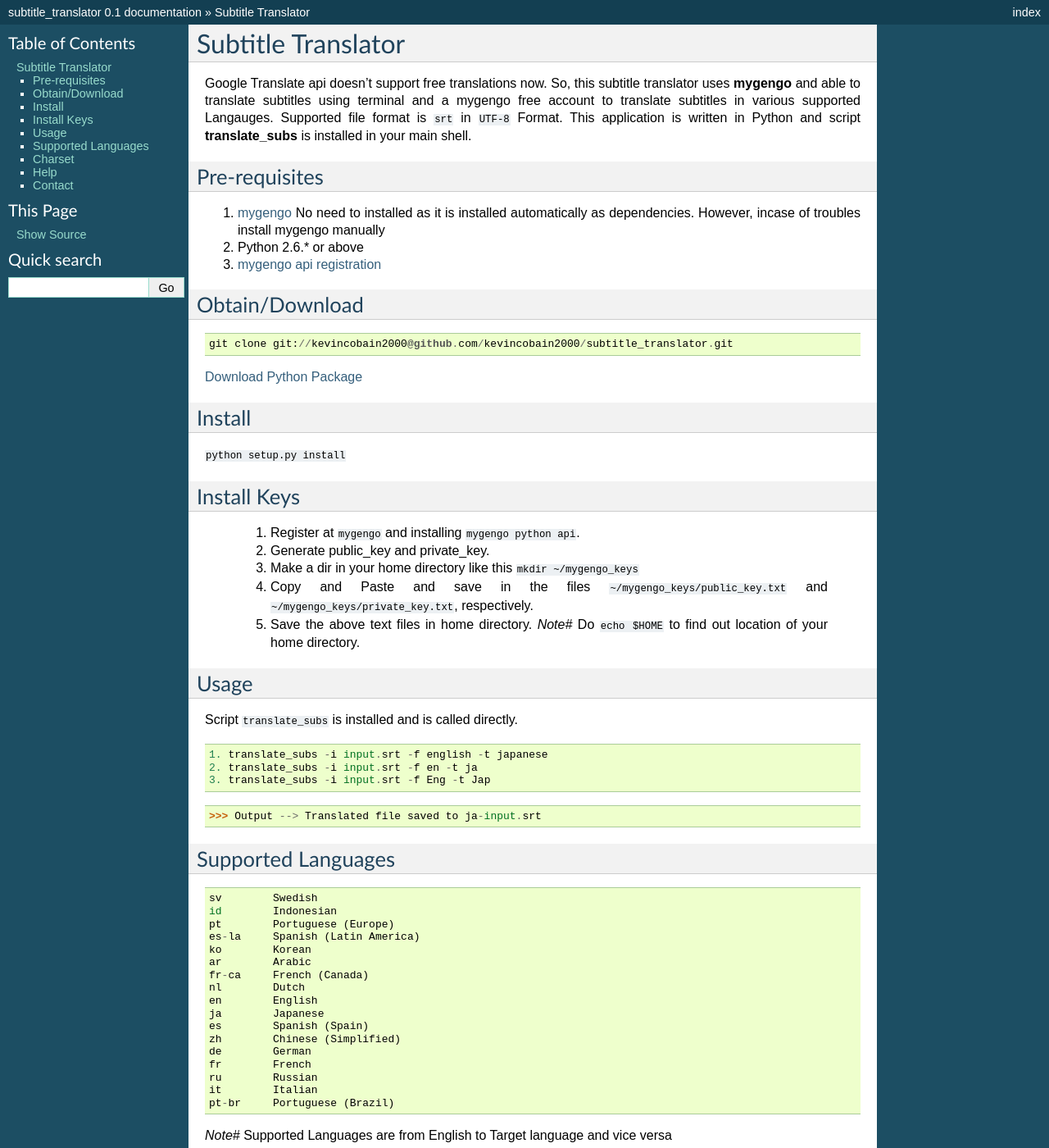
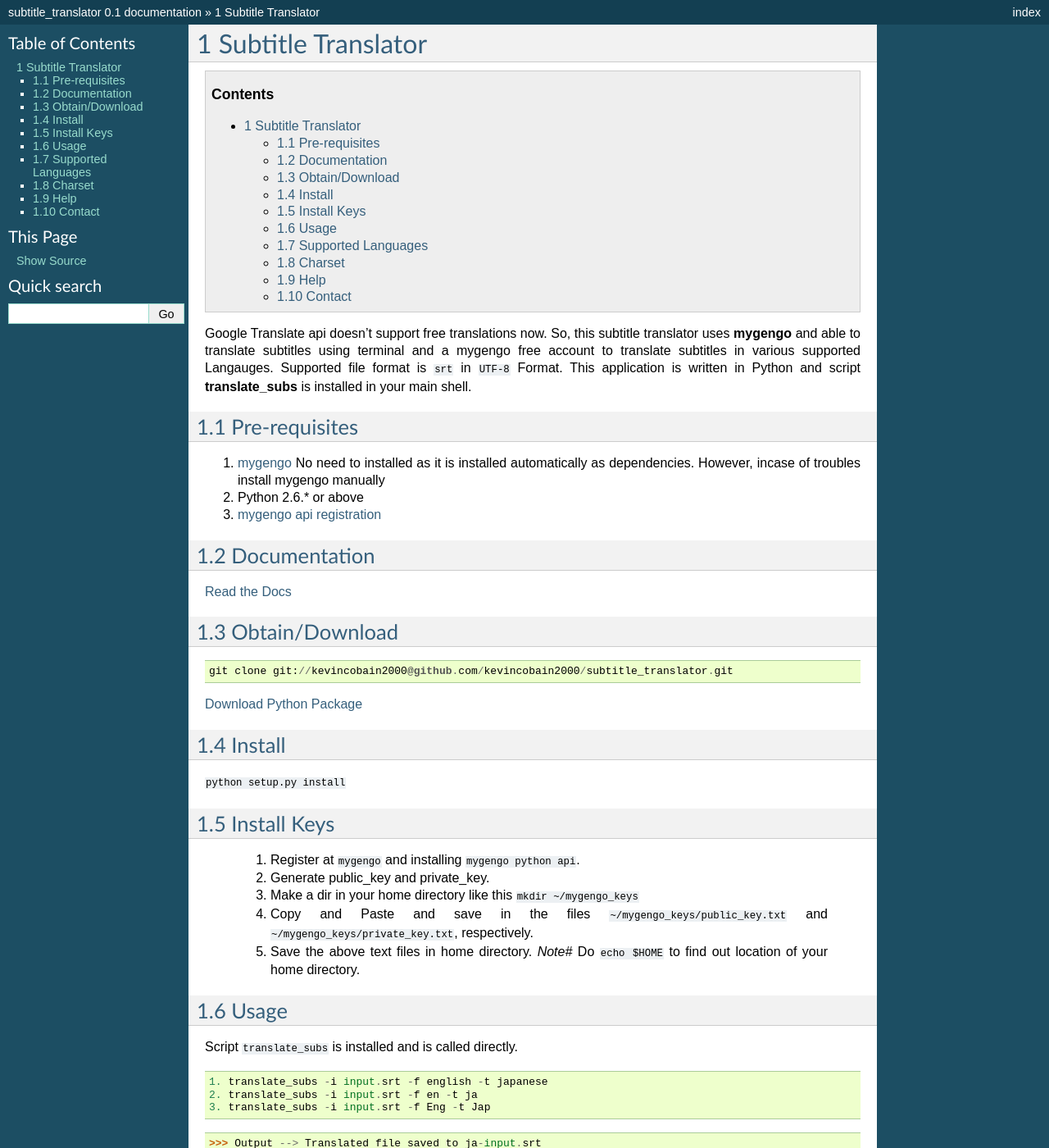
Before and after one commit to kevincobain2000/subtitle_translator, a Sphinx documentation site: the page built from docs/index.rst, in a window 1280 px wide and 1400 px high. Shown: the whole window at 82% size. Built offline with Sphinx 7.4.7, drawn with Linux system fonts in a browser that asks for light colours.

Commit message:
automatic push committed

```diff
--- a/docs/index.rst
+++ b/docs/index.rst
@@ -1,5 +1,8 @@
 Subtitle Translator
 ===================
+
+.. sectnum::
+.. contents::
 
 Google Translate api doesn't support free translations now. So, this subtitle translator uses **mygengo** and able to translate subtitles using terminal and a mygengo free account to translate subtitles in various supported Langauges. Supported file format is ``srt`` in ``UTF-8`` Format. This application is written in Python and script **translate_subs** is installed in your main shell.
 
@@ -11,6 +14,11 @@
 2. Python 2.6.* or above
 
 3. `mygengo api registration <http://mygengo.com>`_
+
+Documentation
+-------------
+
+`Read the Docs <http://readthedocs.org/docs/subtitle_translator/en/latest/>`_
 
 Obtain/Download
 ---------------
```
Also changed, not shown: 5 other files.
